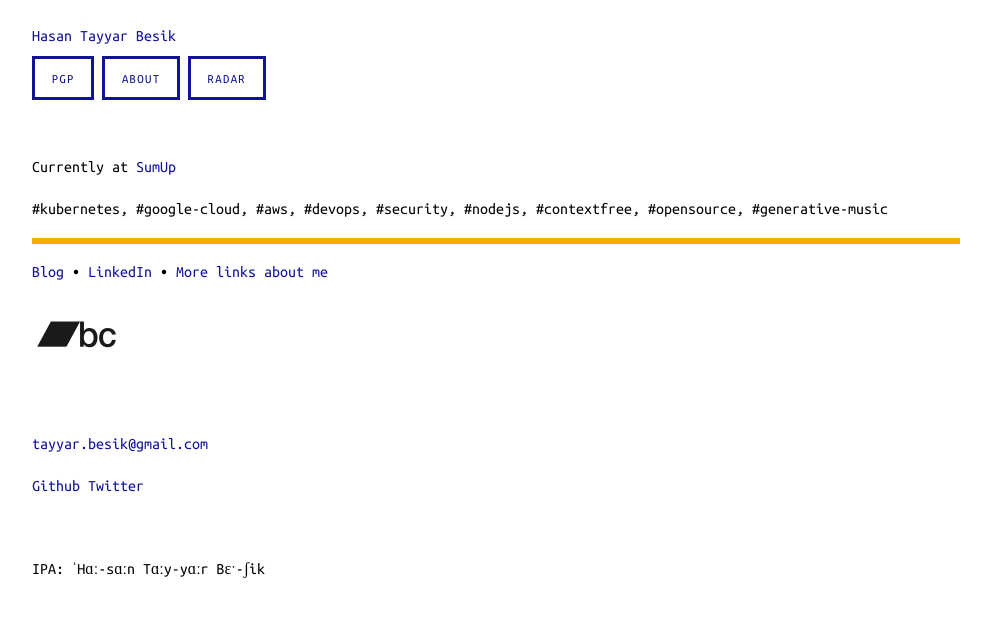
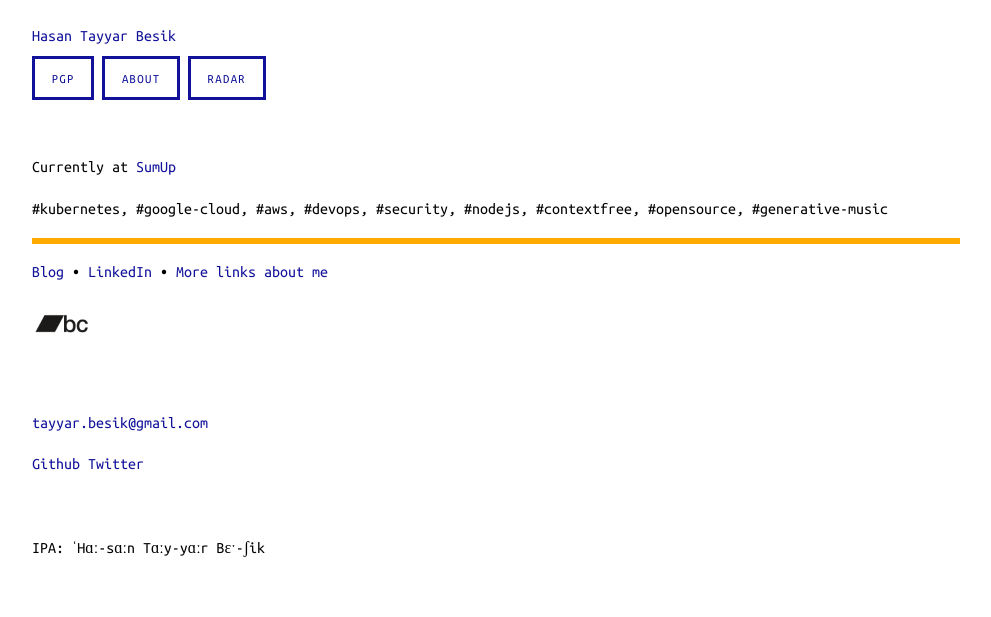
Before and after one commit to hasantayyar/hasantayyar.net, a Jekyll site: the page built from index.md, in a window 1280 px wide. Shown: the top 617 px of the page, without its empty margins (144-1135 px from the left). Built offline with Jekyll 4.4.1, drawn with Linux system fonts in a browser that asks for light colours; Markdown is read by kramdown in place of the engine named in the settings.

Commit message:
Jekyll facepalm

```diff
--- a/index.md
+++ b/index.md
@@ -21,4 +21,4 @@
 [Blog](https://medium.com/@htayyar) • [LinkedIn](https://www.linkedin.com/in/hasantayyar/) • [More links about me](/about/)
 
 
-[![Bandcamp](https://hasantayyar.net/images/bc-logotype-dark-64.png)](https://hasantayyar.net/images/bc-logotype-dark-64.png)
+<a href="https://hasantayyar.net/images/bc-logotype-dark-64.png" title="Bandcamp profile"><img src="https://hasantayyar.net/images/bc-logotype-dark-64.png" width="64px" alt="Bandcamp logo"/></a>
```
